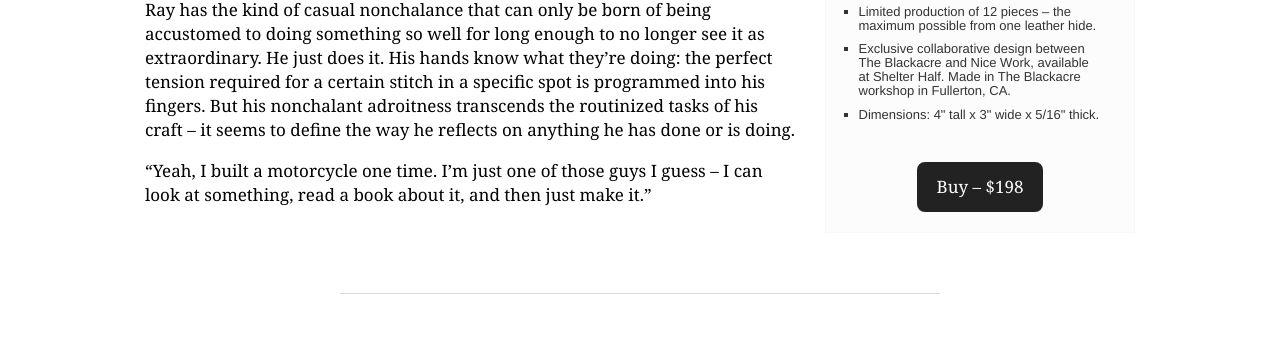
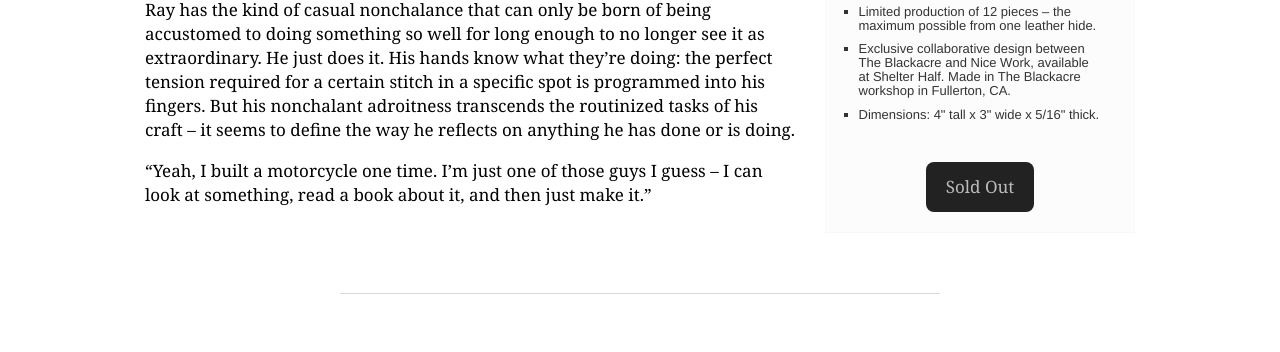
Before and after one commit to nice-work/nice-work.github.io, a Jekyll site: the page built from index.html, in a window 1280 px wide and 900 px high, scrolled down 1276 px. Shown: the part 85-437 px from the top of the window. Built offline with Jekyll 4.4.1, drawn with Linux system fonts in a browser that asks for light colours; Markdown is read by kramdown in place of the engine named in the settings.

Commit message:
Update index.html

```diff
--- a/index.html
+++ b/index.html
@@ -52,7 +52,7 @@ layout: default
   </div>
 
   <div class="product-info">
-    <div class="product-image open-buy-overlay"></div>
+    <div class="product-image"></div>
 
     <div class="product-title">
       The Blackacre Wallet
@@ -68,8 +68,8 @@ layout: default
     </ul>
 
     <div class="product-purchase">
-      <button class="button open-buy-overlay">
-        Buy – $198
+      <button class="button" disabled="disabled" style="color: #bbb">
+        Sold Out
       </button>
     </div>
   </div>
@@ -78,7 +78,7 @@ layout: default
 <hr class="section-separator">
 
 <div class="wide-photo">
-  <img class="image open-buy-overlay" src="/assets/images/issue-1/wide-1.jpg" />
+  <img class="image" src="/assets/images/issue-1/wide-1.jpg" />
 
   <div class="photo-caption">
     “I can look at something, read a book about it, and then just make it.”
@@ -117,7 +117,7 @@ layout: default
   </div>
 
   <div class="photo">
-    <img class="image open-buy-overlay" src="/assets/images/issue-1/ray.jpg" />
+    <img class="image" src="/assets/images/issue-1/ray.jpg" />
 
     <div class="photo-caption">Ray Lansburg</div>
   </div>
@@ -135,7 +135,7 @@ layout: default
 
 <div class="section-three section">
   <div class="photo">
-    <img class="image open-buy-overlay" src="/assets/images/issue-1/lindsay.jpg" />
+    <img class="image" src="/assets/images/issue-1/lindsay.jpg" />
     <div class="photo-caption">Lindsay Thompson</div>
   </div>
 
@@ -190,7 +190,7 @@ layout: default
   </div>
 
   <div class="photo">
-    <img class="image open-buy-overlay" src="/assets/images/issue-1/fullerton.png" />
+    <img class="image" src="/assets/images/issue-1/fullerton.png" />
     <div class="photo-caption">Fullerton, CA</div>
   </div>
 </div>
@@ -198,7 +198,7 @@ layout: default
 <hr class="section-separator">
 
 <div class="wide-photo">
-  <img class="image open-buy-overlay" src="/assets/images/issue-1/wide-2.jpg" />
+  <img class="image" src="/assets/images/issue-1/wide-2.jpg" />
 
   <div class="photo-caption">
     No design element is come upon by accident.
@@ -227,7 +227,7 @@ layout: default
     <img class="image open-buy-overlay" src="/assets/images/issue-1/product-medium.png" />
     <div class="photo-caption">The Blackacre Wallet – Nice Work Limited Edition</div>
 
-    <button class="button open-buy-overlay">Buy – $198</button>
+    <button class="button" disabled="disabled" style="color: #bbb">Sold Out</button>
   </div>
 </div>
 
```
